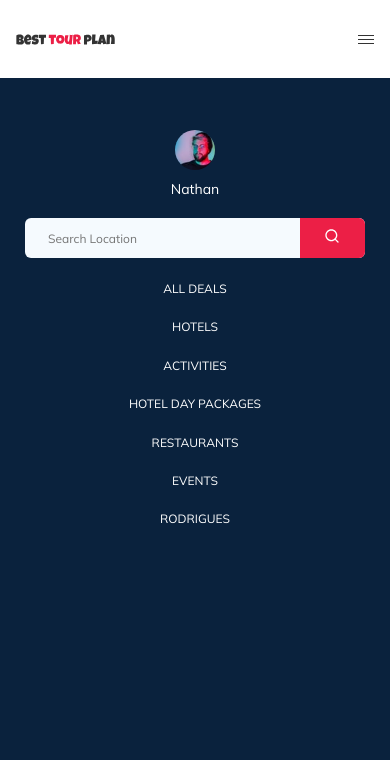
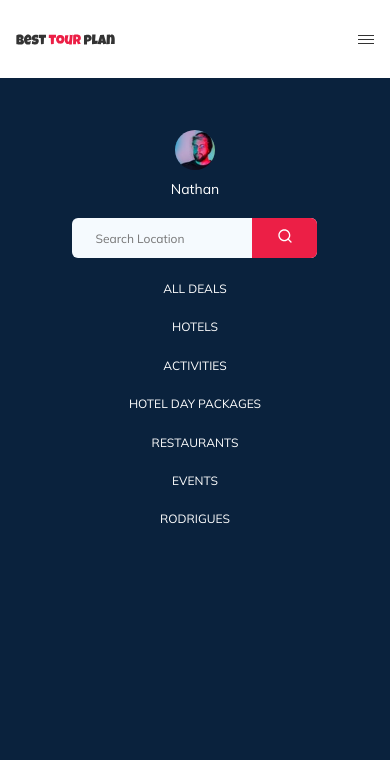
Before and after one commit to alex-peks/tour-plan, a plain HTML site: page index.html in a window 390 px wide. Both pictures are taken after a click on the button 366 px from the left and 39 px from the top of the page. Shown: the top 760 px of the page. Drawn offline with nearby package versions, Linux system fonts and the light colour scheme.

Commit message:
fixed: scroll media for body & width input

```diff
--- a/js/main.js
+++ b/js/main.js
@@ -27,4 +27,5 @@ var menuButton = document.querySelector('.menu-button');
 menuButton.addEventListener('click', function () {
   console.log('клик по кнопке меню');
   document.querySelector('.navbar-bottom').classList.toggle('navbar-bottom--visible');
+  document.querySelector('body').classList.toggle('hidden');
 });
--- a/sass/_media.sass
+++ b/sass/_media.sass
@@ -94,6 +94,9 @@
     width: 92%
   body
     padding-top: 78px
+  .search
+    &__input
+      max-width: 245px
   .navbar
     &_mobile
       &_fixed
@@ -128,6 +131,8 @@
         &_mobile
           &_visible
             display: block
+  .hidden
+    overflow-y: hidden
   .menu
     &-button
       display: flex
@@ -215,6 +220,7 @@
   .footer
     &__input
       flex-basis: 100%
+
 @media  ( max-width: 576px)
   .container
     max-width: 480px
```
Also changed, not shown: css/style.css, 1 other file.
